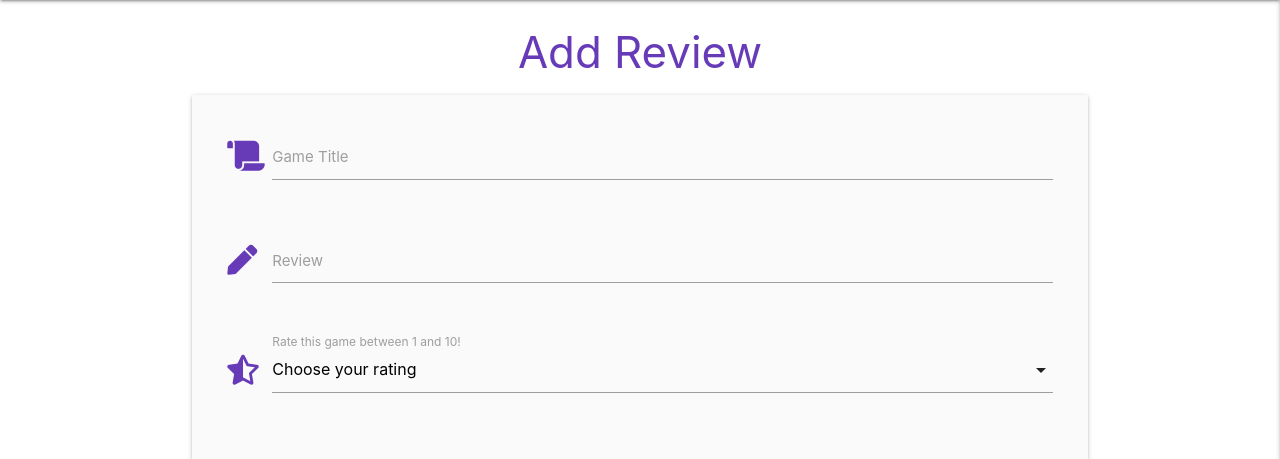
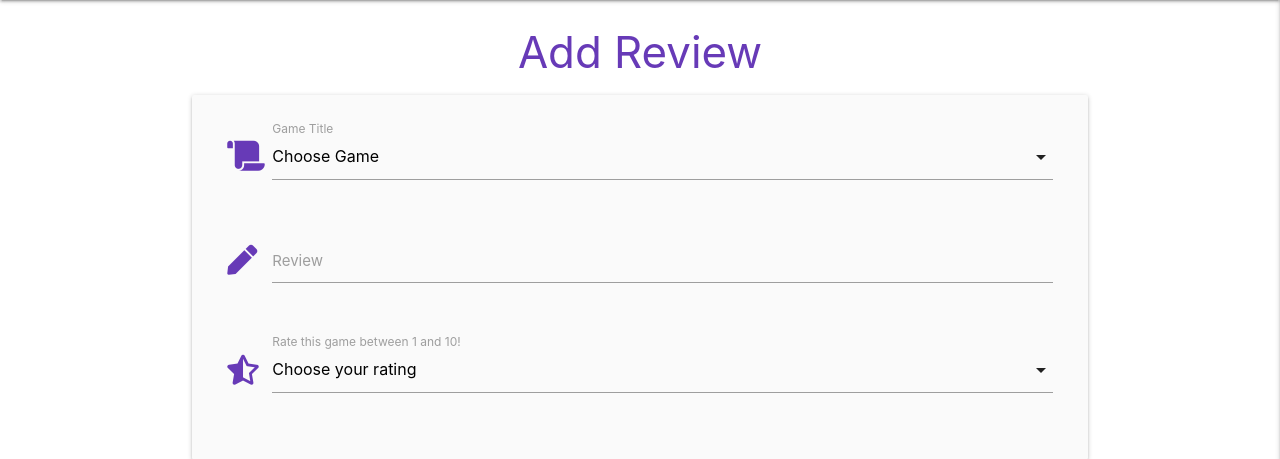
Before and after one commit to NickChapman1988/game-shelf, a Flask app: page /add_review in a window 1280 px wide. Shown: the part 64-523 px from the top of the page. Run offline with Flask 2, Linux system fonts and the light colour scheme; a database or web service that is not in the repository returns one stand-in record (values such as "Sample title"); some libraries are stand-ins or nearby versions.

Commit message:
Add Game Title dropdown

```diff
--- a/app.py
+++ b/app.py
@@ -106,7 +106,8 @@ def logout():
 
 @app.route("/add_review")
 def add_review():
-    return render_template("add_review.html")
+    titles = mongo.db.catalogue.find().sort("game_title", 1)
+    return render_template("add_review.html", titles=titles)
 
 
 if __name__ == "__main__":
--- a/static/js/script.js
+++ b/static/js/script.js
@@ -1,13 +1,8 @@
 $(document).ready(function(){
-    //Materialize mobile navbar
+    // Materialize mobile navbar
     $('.sidenav').sidenav({edge: "right"});
-    //Materialize accordion for reviews//
+    // Materialize accordion for reviews//
     $('.collapsible').collapsible();
-    // Materialize Autocomplete Form Input //
-    $('input.autocomplete').autocomplete({
-        data: {
-            // need to add mongo.db.catalogue.game_title here somehow //
-        },
-    });
+    // Materialize Select input for review page
     $('select').formSelect();
 });
--- a/templates/add_review.html
+++ b/templates/add_review.html
@@ -10,10 +10,24 @@
             <div class="row">
                 <div class="input-field col s12">
                     <i class="fas fa-scroll prefix deep-purple-text"></i>
+                    <select id="game_title" name="game_title" class="validate" required>
+                        <option value="" disabled selected>Choose Game</option>
+                        {% for title in titles %}
+                        <option value="{{ title.game_title }}">{{ title.game_title }}</option>
+                        {% endfor %}
+                    </select>
+                    <label for="game_title">Game Title</label>
+                </div>
+            </div>
+           <!--
+            <div class="row">
+                <div class="input-field col s12">
+
                     <input id="game_title" type="text" name="game_title" class="autocomplete validate" required>
                     <label for="game_title">Game Title</label>
                 </div>
             </div>
+            -->
             <div class="row">
                 <div class="input-field col s12">
                     <i class="fas fa-pen prefix deep-purple-text"></i>
```
